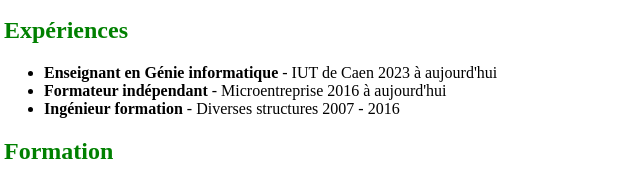
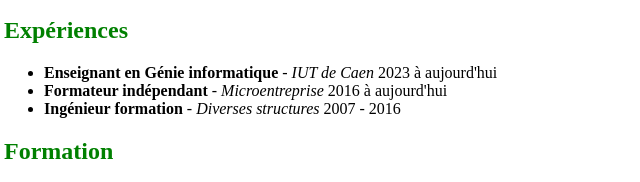
Before and after one commit to princecorg/CV01, a plain HTML site: page index.html in a window 1280 px wide. Shown: the part 393-575 px from the top of the page, 4-644 px from the left. Drawn offline with Linux system fonts and the light colour scheme.

Commit message:
Style: fix italix spans

```diff
--- a/css/style.css
+++ b/css/style.css
@@ -12,3 +12,7 @@ h2 {
 #skills {
     color: purple;
 }
+
+.lieu{
+    font-style: italic;
+}
--- a/index.html
+++ b/index.html
@@ -32,15 +32,15 @@
       <h2>Expériences</h2>
       <ul>
         <li>
-          <strong>Enseignant en Génie informatique</strong> - IUT de Caen 2023 à
+          <strong>Enseignant en Génie informatique</strong> - <span class="lieu"> IUT de Caen</span> 2023 à
           aujourd'hui
         </li>
         <li>
-          <strong>Formateur indépendant</strong> - Microentreprise 2016 à
+          <strong>Formateur indépendant</strong> - <span class="lieu">Microentreprise</span> 2016 à
           aujourd'hui
         </li>
         <li>
-          <strong>Ingénieur formation</strong> - Diverses structures 2007 - 2016
+          <strong>Ingénieur formation</strong> - <span class="lieu">Diverses structures</span> 2007 - 2016
         </li>
       </ul>
     </section>
```
